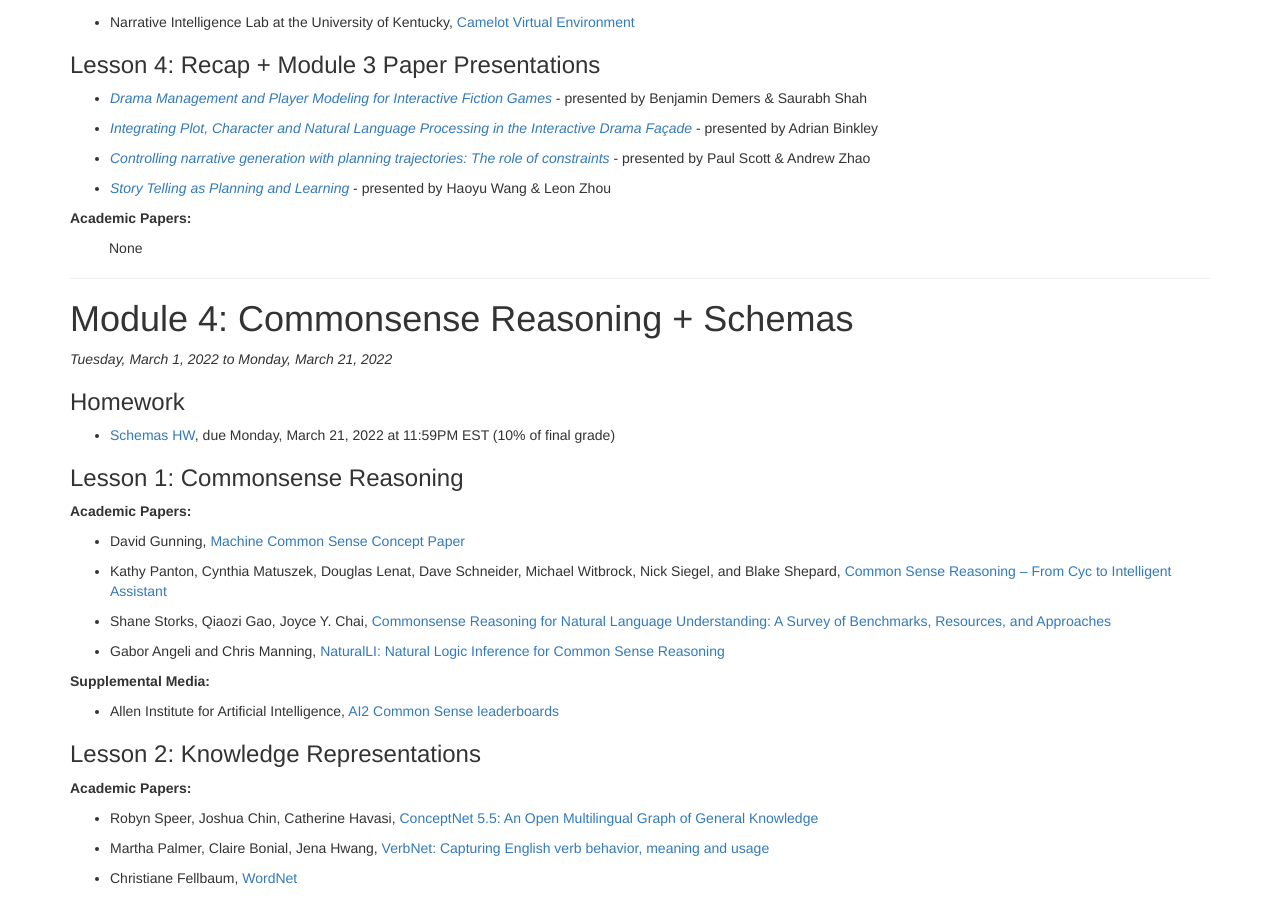
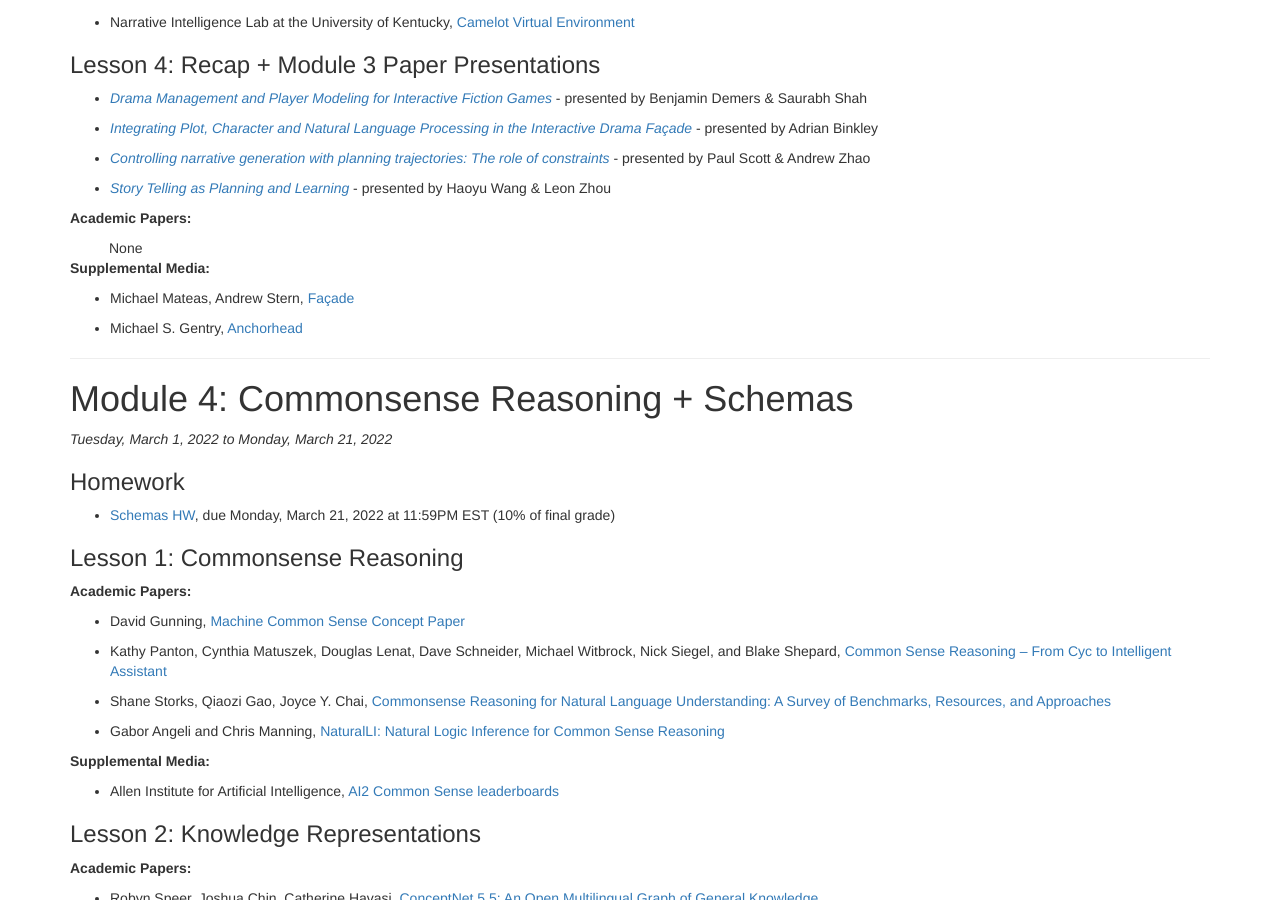
Before and after one commit to interactive-fiction-class/interactive-fiction-class.github.io, a Jekyll site: the page built from modules.md, in a window 1280 px wide and 900 px high, scrolled down 4403 px. Built offline with Jekyll 4.4.1, drawn with Linux system fonts in a browser that asks for light colours; nearby versions of some CDN libraries; a script that is not in the unit is left out.

Commit message:
Facade and Anchorhead play links

```diff
--- a/_data/modules.yaml
+++ b/_data/modules.yaml
@@ -403,6 +403,15 @@
     -
       title: Recap + Module 3 Paper Presentations
       video:
+      optional:
+        -
+          title: Façade
+          url: https://www.playablstudios.com/facade
+          authors: Michael Mateas, Andrew Stern
+        -
+          title: Anchorhead
+          url: https://dwheeler.com/anchorhead/
+          authors: Michael S. Gentry
       presentations:
         -
           presenters: "Benjamin Demers & Saurabh Shah"
```
